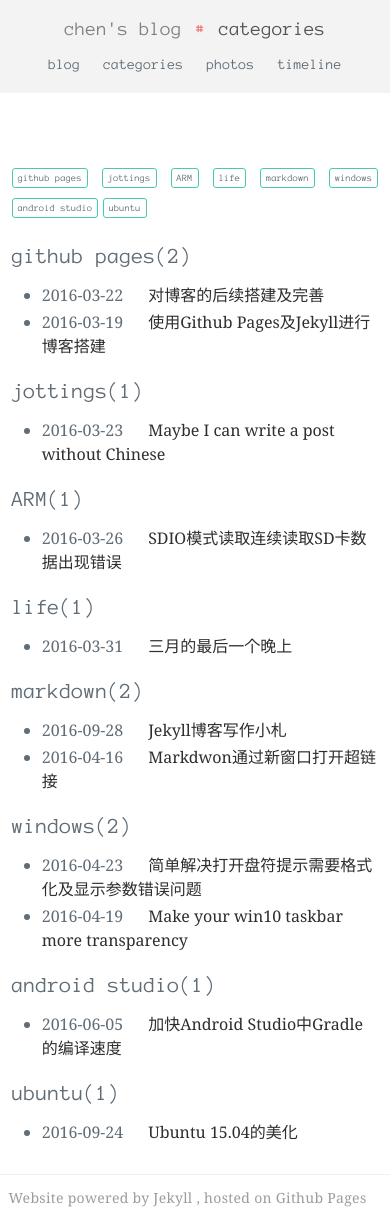
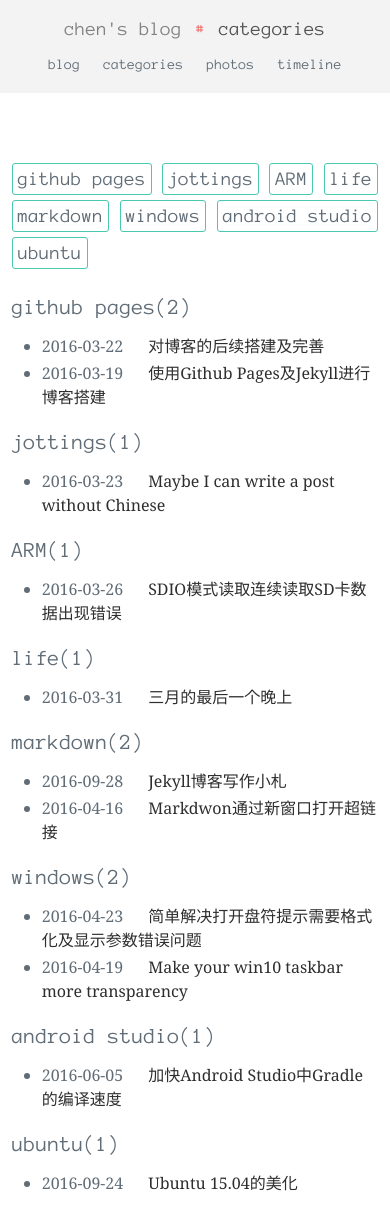
Before and after one commit to elbowzhang/elbow95.github.io, a Jekyll site: the page built from header/categories.html, in a window 390 px wide. Shown: the top 1209 px of the page. Built offline with Jekyll 4.4.1, drawn with Linux system fonts in a browser that asks for light colours; grey boxes are pictures that could not be loaded.

Commit message:
change categories font-size

```diff
--- a/_sass/_layout.scss
+++ b/_sass/_layout.scss
@@ -497,7 +497,7 @@ body {
       width: 94%;
       text-align: justify;
       >a{
-          font-size: 0.5em;
+          font-size: 1.0em;
           margin: 0px;
           margin-bottom: 5px;
       }
```
